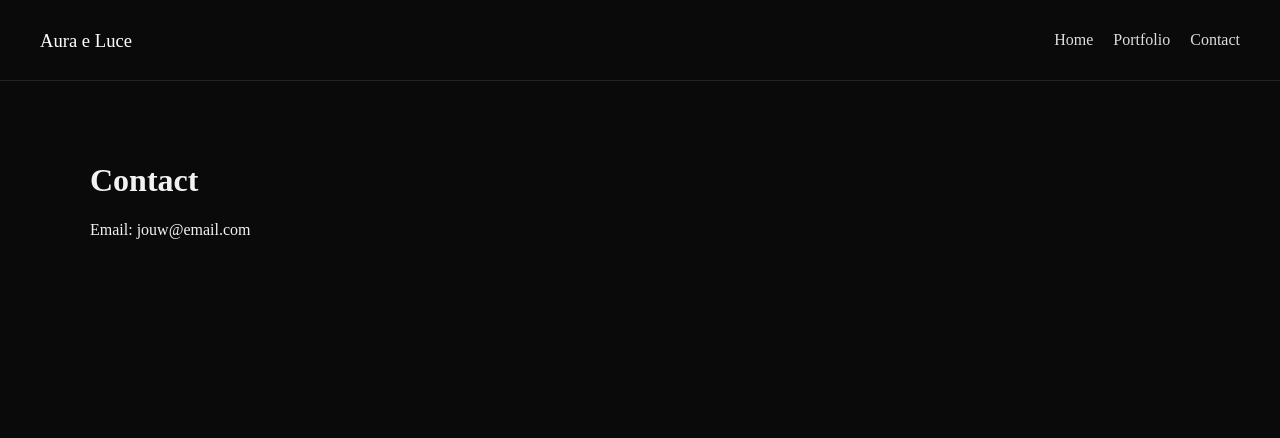
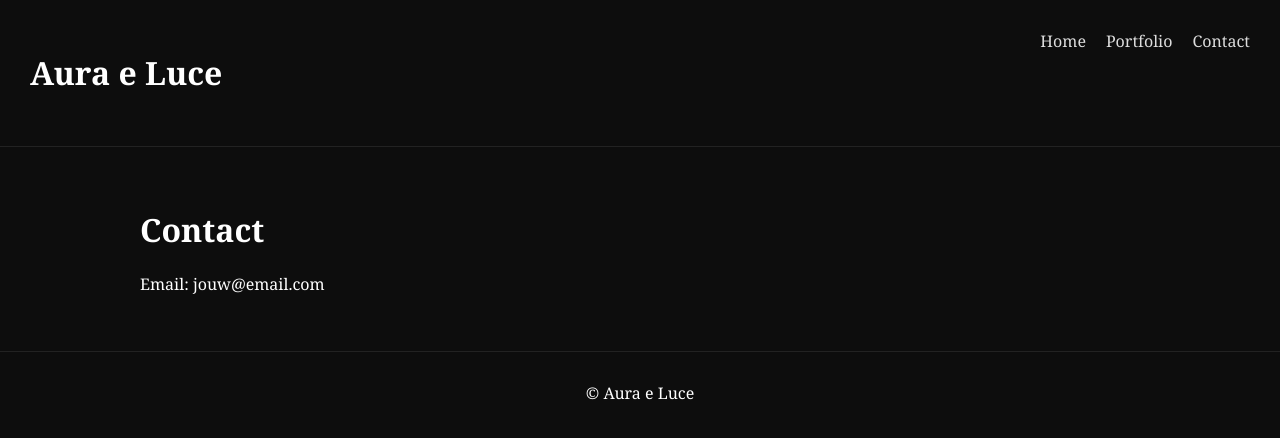
Before and after one commit to InekeCatharina/auraeluce, a Next.js app: page /contact in a window 1280 px wide. Shown: the top 438 px of the page. Built offline with nearby package versions, Linux system fonts and the light colour scheme.

Commit message:
Add files via upload

```diff
--- a/app/globals.css
+++ b/app/globals.css
@@ -1,58 +1,10 @@
 
-body {
-  margin:0;
-  background:#0a0a0a;
-  color:#f2f2f2;
-  font-family: serif;
-}
-
-.nav {
-  display:flex;
-  justify-content:space-between;
-  align-items:center;
-  padding:20px 40px;
-  border-bottom:1px solid #222;
-}
-
-.logo {
-  height:40px;
-}
-
-.nav a {
-  margin-left:20px;
-  color:#ddd;
-  text-decoration:none;
-}
-
-.container {
-  max-width:1100px;
-  margin:auto;
-  padding:60px 20px;
-}
-
-.hero {
-  text-align:center;
-  margin-top:100px;
-}
-
-.hero h1 {
-  font-size:4rem;
-}
-
-.hero p {
-  max-width:700px;
-  margin:20px auto;
-  color:#bbb;
-}
-
-.grid {
-  display:grid;
-  grid-template-columns:repeat(auto-fit,minmax(300px,1fr));
-  gap:20px;
-}
-
-.image {
-  width:100%;
-  height:400px;
-  object-fit:cover;
-}
+body {margin:0;font-family:Georgia;background:#0d0d0d;color:#fff;}
+.header{display:flex;justify-content:space-between;padding:30px;border-bottom:1px solid #222;}
+nav a{margin-left:20px;color:#ddd;text-decoration:none;}
+.hero{height:80vh;background:url('https://images.unsplash.com/photo-1518717758536-85ae29035b6d') center/cover;display:flex;align-items:center;justify-content:center;}
+.hero h2{background:rgba(0,0,0,0.5);padding:20px;}
+.container{max-width:1000px;margin:auto;padding:40px;}
+.grid{display:grid;grid-template-columns:repeat(auto-fit,minmax(300px,1fr));gap:20px;}
+.grid img{width:100%;height:400px;object-fit:cover;}
+.footer{text-align:center;padding:30px;border-top:1px solid #222;}
--- a/app/layout.js
+++ b/app/layout.js
@@ -2,23 +2,24 @@ import './globals.css'
 import Link from 'next/link'
 
 export const metadata = {
-  title: 'Aura e Luce | Artistieke Hondenfotografie',
-  description: 'High-end hondenportretten in natuurlijk licht. Fotografie vanuit passie.'
+  title: 'Aura e Luce | Hondenfotografie',
+  description: 'Fine art hondenfotografie met natuurlijk licht.'
 }
 
 export default function RootLayout({ children }) {
   return (
     <html lang="nl">
       <body>
-        <nav className="nav">
-          <img src="/logo.svg" className="logo"/>
-          <div>
+        <header className="header">
+          <h1 className="logo">Aura e Luce</h1>
+          <nav>
             <Link href="/">Home</Link>
             <Link href="/portfolio">Portfolio</Link>
             <Link href="/contact">Contact</Link>
-          </div>
-        </nav>
+          </nav>
+        </header>
         {children}
+        <footer className="footer">© Aura e Luce</footer>
       </body>
     </html>
   )
--- a/package.json
+++ b/package.json
@@ -1,5 +1,5 @@
 {
-  "name": "aurae-luce-logo",
+  "name": "aurae-luce-refined",
   "private": true,
   "scripts": {
     "dev": "next dev",
```
Also changed, not shown: app/contact/page.js (+7 -8 lines), app/page.js (+11 -15 lines), app/portfolio/page.js (+11 -12 lines).
